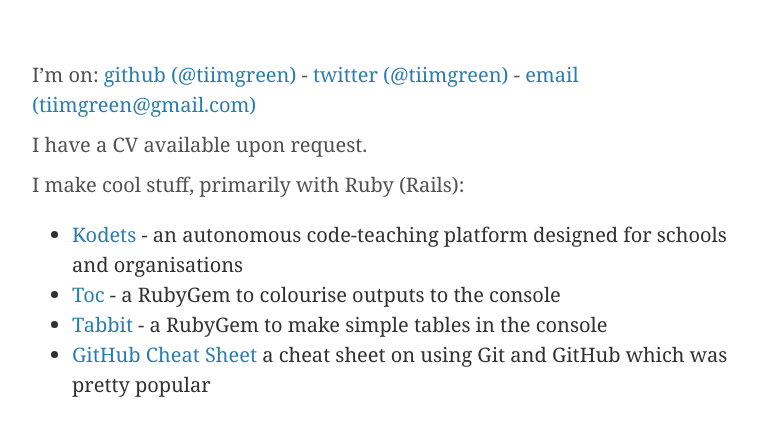
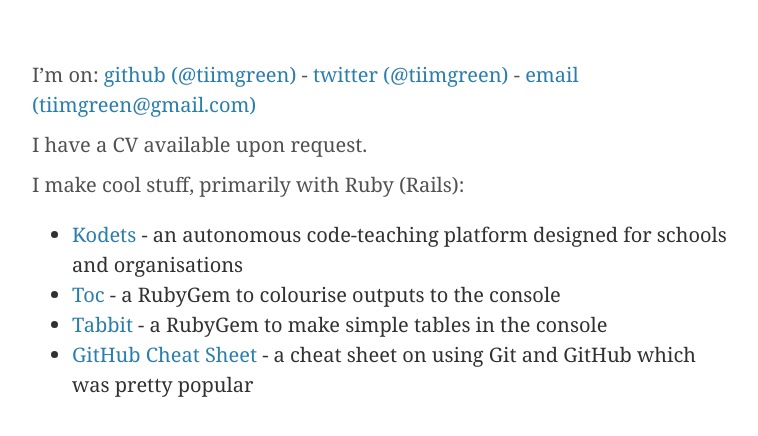
Before and after one commit to tiimgreen/tiimgreen.github.io, a Jekyll site: the page built from about.md, in a window 1280 px wide, cut to the strip 350-870 px from the top of the page. Shown: the top 436 px of the strip, without its empty margins (258-1016 px from the left). Built offline with Jekyll 4.4.1, drawn with Linux system fonts in a browser that asks for light colours; some web fonts are replaced; Markdown is read by kramdown in place of the engine named in the settings.

```diff
--- a/about.md
+++ b/about.md
@@ -12,4 +12,4 @@ I make cool stuff, primarily with Ruby (Rails):
 - [Kodets](http://kodets.com) - an autonomous code-teaching platform designed for schools and organisations
 - [Toc](http://tiimgreen.com/blog/colouring-output/) - a RubyGem to colourise outputs to the console
 - [Tabbit](http://tiimgreen.com/blog/tables-on-console/) - a RubyGem to make simple tables in the console
-- [GitHub Cheat Sheet](https://github.com/tiimgreen/github-cheat-sheet) a cheat sheet on using Git and GitHub which was pretty popular
+- [GitHub Cheat Sheet](https://github.com/tiimgreen/github-cheat-sheet) - a cheat sheet on using Git and GitHub which was pretty popular
```
